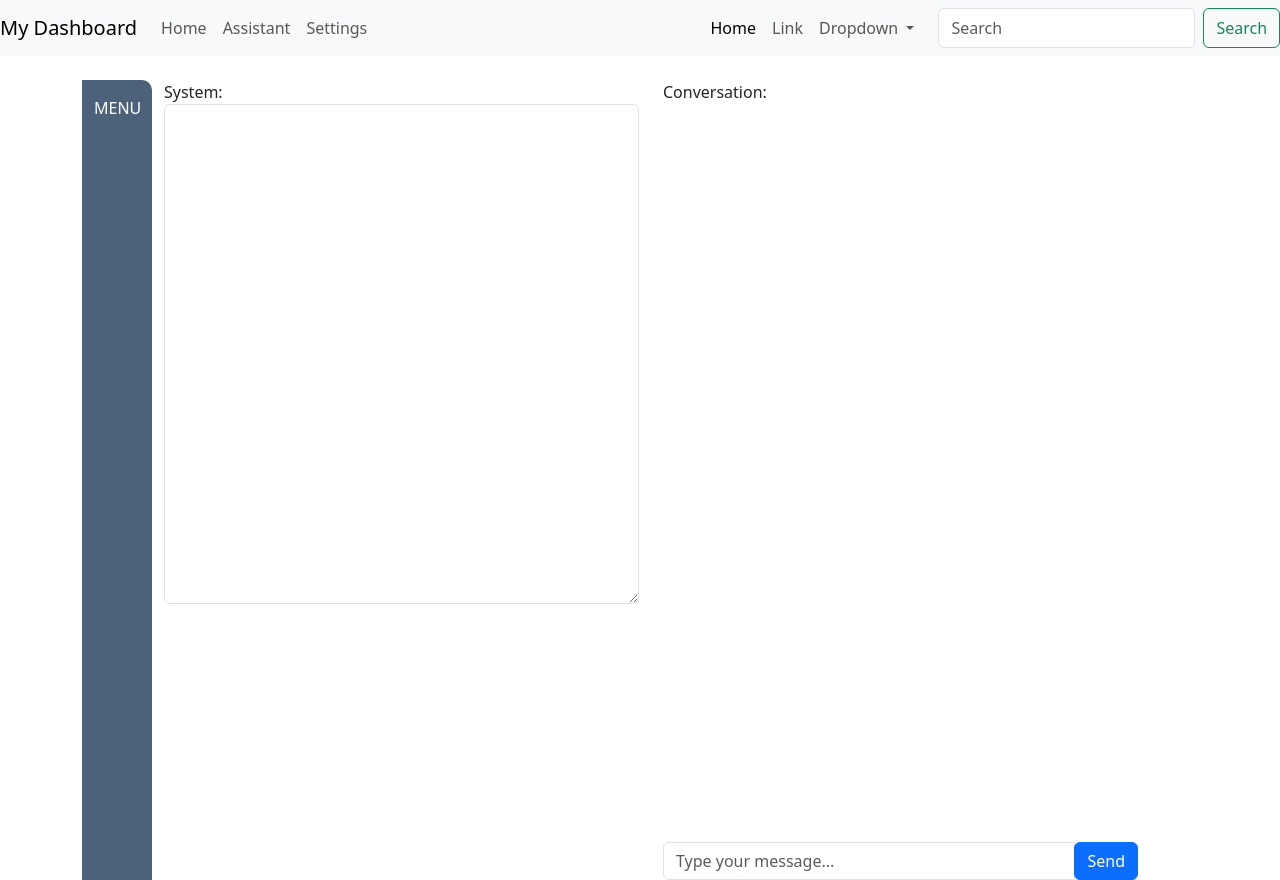
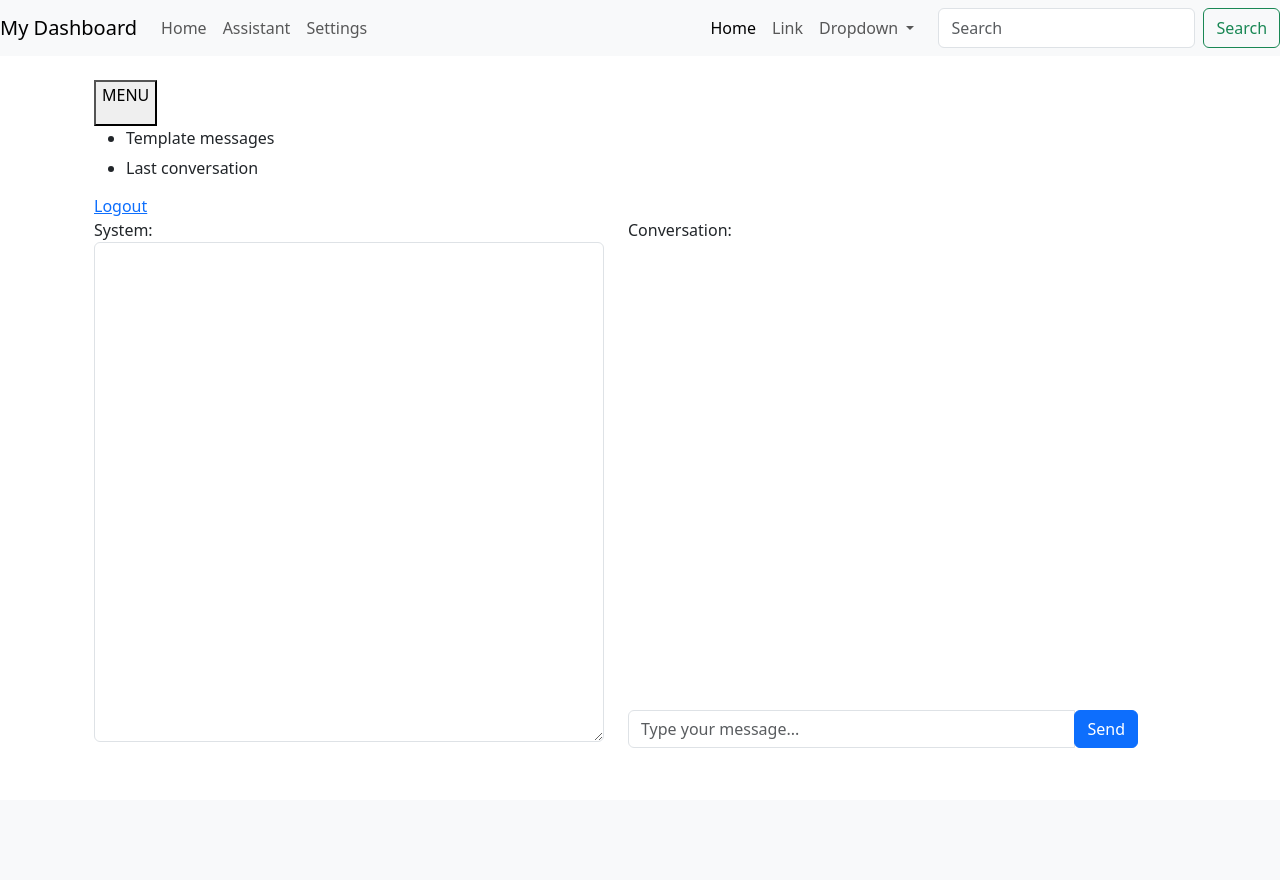
Before and after one commit to JanMadon/AssistantAI, a Symfony app: template templates/assistant/main.html.twig in a window 1280 px wide. After the commit the page ends 748 px from the top, so only its background shows below. Run offline with Twig, Linux system fonts and the light colour scheme; the template is opened without the code that fills it, so the values that code supplies are empty; some libraries are stand-ins or nearby versions.

Commit message:
added assistant-bar.html.twig with js script

```diff
--- a/templates/assistant/assistant-bar.html.twig
+++ b/templates/assistant/assistant-bar.html.twig
@@ -1,4 +1,3 @@
-
 <aside id="sidebar" class="main">
     <div class="mr-0">
         <button class="toggle-btn" type="button">
@@ -6,55 +5,31 @@
         </button>
     </div>
     <ul class="sidebar-nav">
-            <li class="sidebar-item">
-                <a href="#" class="sidebar-link collapsed has-dropdown" data-bs-toggle="collapse"
-                   data-bs-target="#auth" aria-expanded="false" aria-controls="auth">
-                    <i class="lni lni-protection"></i>
-                    <span class="font-weight-bold">Template</span>
-                </a>
-                <ul id="auth" class="sidebar-dropdown list-unstyled collapse" data-bs-parent="#sidebar">
-                    <li class="sidebar-item">
-                        <p>opcja 1</p>
+        <li class="sidebar-submenu">
+            <h6 class="sidebar-link collapsed has-dropdown cursor-pointer" data-bs-toggle="collapse"
+                data-bs-target="#template_messages" aria-expanded="false">
+                Template messages
+            </h6>
+            <ul id="template_messages" class="sidebar-dropdown list-unstyled collapse" data-bs-parent="#sidebar">
+                {% for conversation in conversations %}
+                    <li class="sidebar-item cursor-pointer">
+                        <p>{{ conversation.id }} {{ conversation.name }}!!!</p>
                     </li>
-                    <li class="sidebar-item cursor-pointer">
-                        <p>opcja 2</p>
-                    </li>
+                {% endfor %}
             </ul>
         </li>
-            <li class="sidebar-item">
-                <a href="#" class="sidebar-link collapsed has-dropdown" data-bs-toggle="collapse"
-                   data-bs-target="#multi" aria-expanded="false" aria-controls="multi">
-                    <i class="lni lni-layout"></i>
-                    <span>Multi Level</span>
-                </a>
-                <ul id="multi" class="sidebar-dropdown list-unstyled collapse" data-bs-parent="#sidebar">
-                    <li class="sidebar-item">
-                        <a href="#" class="sidebar-link collapsed" data-bs-toggle="collapse"
-                           data-bs-target="#multi-two" aria-expanded="false" aria-controls="multi-two">
-                            Two Links
-                        </a>
-                        <ul id="multi-two" class="sidebar-dropdown list-unstyled collapse">
-                            <li class="sidebar-item">
-                                <a href="#" class="sidebar-link">Link 1</a>
+        <li class="sidebar-submenu">
+            <h6 class="sidebar-link collapsed has-dropdown cursor-pointer" data-bs-toggle="collapse"
+                data-bs-target="#last-conversation" aria-expanded="false">
+                Last conversation
+            </h6>
+            <ul id="last-conversation" class="sidebar-dropdown list-unstyled collapse" data-bs-parent="#sidebar">
+                {% for conversation in conversations %}
+                    <li id="{{ conversation.id }}" class="sidebar-item cursor-pointer">
+                        <p>{{ conversation.id }}. {{ conversation.name }}!!!</p>
                     </li>
-                            <li class="sidebar-item">
-                                <a href="#" class="sidebar-link">Link 2</a>
-                            </li>
+                {% endfor %}
             </ul>
-                    </li>
-                </ul>
-            </li>
-            <li class="sidebar-item">
-                <a href="#" class="sidebar-link">
-                    <i class="lni lni-popup"></i>
-                    <span>Notification</span>
-                </a>
-            </li>
-            <li class="sidebar-item">
-                <a href="#" class="sidebar-link">
-                    <i class="lni lni-cog"></i>
-                    <span>Setting</span>
-                </a>
         </li>
     </ul>
     <div class="sidebar-footer">
@@ -65,136 +40,39 @@
     </div>
 </aside>
 
+<div class="d-none" id="conversations-data" data-conversations="{{ conversationsJson }}"></div>
 
 <script>
+
+    document.addEventListener("DOMContentLoaded", () => {
+        const chatBox = document.getElementById('chatBox');
+        const conversationList = document.getElementById('last-conversation')
+
+        conversationList.addEventListener('click', e => {
+            const conversation = getConversation(+e.target.parentElement.id);
+            if (conversation) {
+                fillChatBox(conversation); // z assistant/main.html.twig
+            }
+        })
+    })
+
+    function getConversation(conversationId) {
+        const conversationsElement = document.getElementById('conversations-data');
+        const conversationsJson = conversationsElement.getAttribute('data-conversations');
+        const conversations = JSON.parse(conversationsJson)
+
+        for (let conversation of conversations) {
+            if (conversation.id === conversationId) {
+                return conversation;
+            }
+        }
+        return null;
+    }
+
+
+    // hamburger menu
     const hamBurger = document.querySelector(".toggle-btn");
-
     hamBurger.addEventListener("click", function () {
         document.querySelector("#sidebar").classList.toggle("expand");
     });
 </script>
-
-    <style>
-        @import url('https://fonts.googleapis.com/css2?family=Poppins:wght@400;600&display=swap');
-
-        ::after,
-        ::before {
-            box-sizing: border-box;
-            margin: 0;
-            padding: 0;
-        }
-
-        .main {
-            border-top-right-radius: 10px;
-            height: 100vh;
-            overflow: hidden;
-            transition: all 0.35s ease-in-out;
-            background-color: #333;
-        }
-
-        #sidebar {
-            width: 70px;
-            min-width: 70px;
-            z-index: 1000;
-            transition: all .25s ease-in-out;
-            background-color: #4c627b;
-            display: flex;
-            flex-direction: column;
-        }
-
-        #sidebar.expand {
-            width: 360px;
-            min-width: 360px;
-        }
-
-        .toggle-btn {
-            color: #FFF;
-            background-color: transparent;
-            cursor: pointer;
-            border: 0;
-            padding: 1rem 0rem;
-        }
-
-        .toggle-btn i {
-            font-size: 1.5rem;
-            color: #FFF;
-        }
-
-        .sidebar-logo {
-            margin: auto 0;
-        }
-
-        .sidebar-logo a {
-            color: #FFF;
-            font-size: 1.15rem;
-            font-weight: 600;
-        }
-
-        #sidebar:not(.expand) .sidebar-logo,
-        #sidebar:not(.expand) a.sidebar-link span {
-            display: none;
-        }
-
-        .sidebar-nav {
-            padding: 2rem 0;
-            flex: 1 1 auto;
-        }
-
-        a.sidebar-link {
-            padding: .625rem 1.625rem;
-            color: #FFF;
-            display: block;
-            font-size: 0.9rem;
-            white-space: nowrap;
-            border-left: 3px solid transparent;
-        }
-
-        .sidebar-link i {
-            font-size: 1.1rem;
-            margin-right: .75rem;
-        }
-
-        a.sidebar-link:hover {
-            background-color: rgba(255, 255, 255, .075);
-            border-left: 3px solid #3b7ddd;
-        }
-
-        .sidebar-item {
-            position: relative;
-        }
-
-        #sidebar:not(.expand) .sidebar-item .sidebar-dropdown {
-            position: absolute;
-            top: 0;
-            left: 70px;
-            background-color: #0e2238;
-            padding: 0;
-            min-width: 15rem;
-            display: none;
-        }
-
-        #sidebar:not(.expand) .sidebar-item:hover .has-dropdown+.sidebar-dropdown {
-            display: block;
-            max-height: 15em;
-            width: 100%;
-            opacity: 1;
-        }
-
-        #sidebar.expand .sidebar-link[data-bs-toggle="collapse"]::after {
-            border: solid;
-            border-width: 0 .075rem .075rem 0;
-            content: "";
-            display: inline-block;
-            padding: 2px;
-            position: absolute;
-            right: 1.5rem;
-            top: 1.4rem;
-            transform: rotate(-135deg);
-            transition: all .2s ease-out;
-        }
-
-        #sidebar.expand .sidebar-link[data-bs-toggle="collapse"].collapsed::after {
-            transform: rotate(45deg);
-            transition: all .2s ease-out;
-        }
-    </style>
```
Lines whose indentation alone changed are shown as unchanged.
